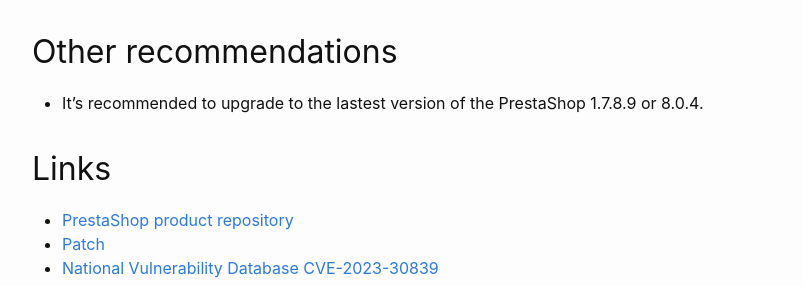
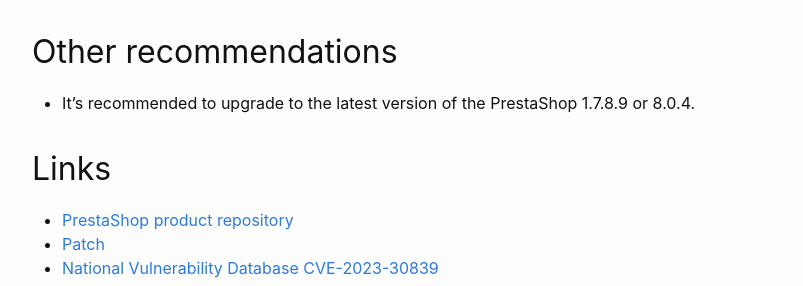
Before and after one commit to friends-of-presta/security-advisories, a Jekyll site: the page built from _posts/2023-05-03-core-CVE-2023-30839.md, in a window 1280 px wide and 900 px high, scrolled down 1535 px. Shown: the part 402-688 px from the top of the window, without its empty margins (238-1041 px from the left). Built offline with Jekyll 4.4.1, drawn with Linux system fonts in a browser that asks for light colours.

Commit message:
lastest -> latest

```diff
--- a/_posts/2023-05-03-core-CVE-2023-30839.md
+++ b/_posts/2023-05-03-core-CVE-2023-30839.md
@@ -69,7 +69,7 @@ It is possible for a user having access to the SQL Manager (Advanced Options ->
 
 ## Other recommendations
 
-* It’s recommended to upgrade to the lastest version of the PrestaShop 1.7.8.9 or 8.0.4.
+* It’s recommended to upgrade to the latest version of the PrestaShop 1.7.8.9 or 8.0.4.
 
 
 ## Links
```
Also changed, not shown: _posts/2023-05-03-core-CVE-2023-30545.md (+1 -1 lines), _posts/2023-05-03-core-CVE-2023-30838.md (+1 -1 lines), _posts/2023-07-11-vivawallet.md (+1 -1 lines).
